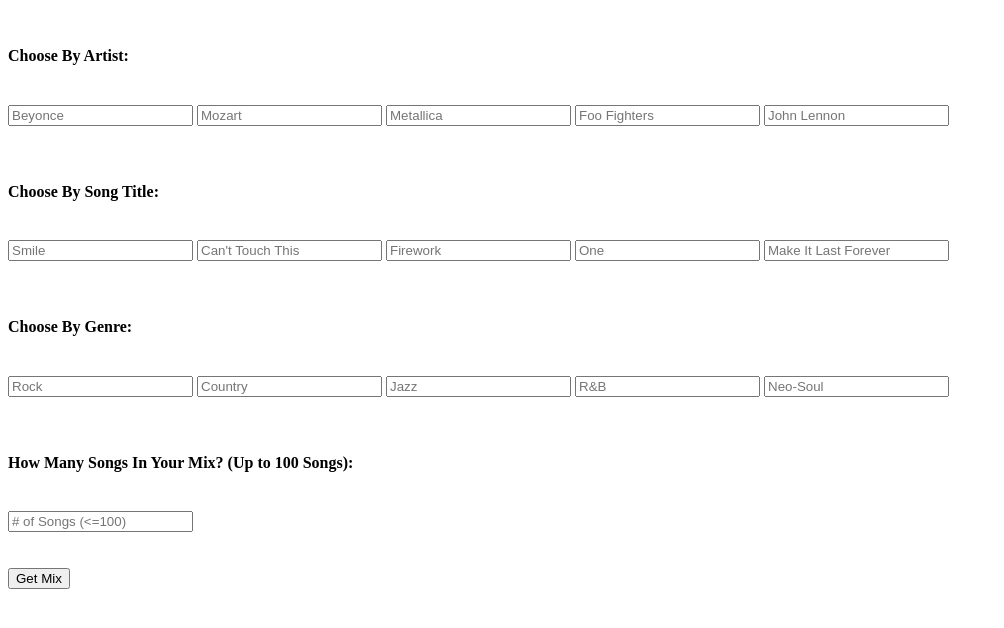
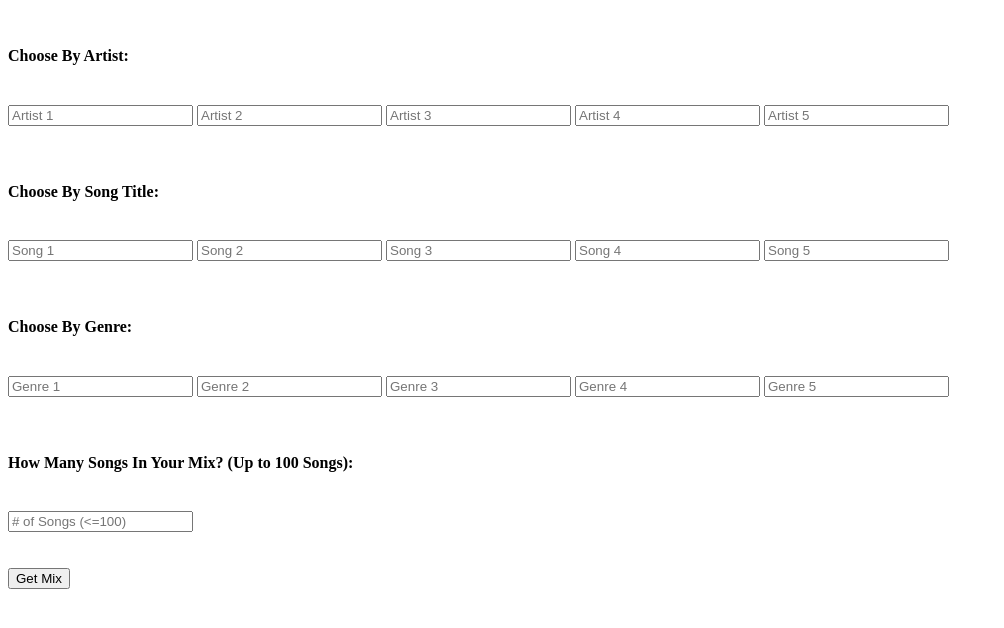
Before and after one commit to lrodger3/Final, a website: page public/html/makemix.html in a window 1280 px wide. Shown: the whole page, without its empty margins (0-1004 px from the left). Drawn offline with Linux system fonts and the light colour scheme.

Commit message:
Copy Changes

```diff
--- a/public/html/makemix.html
+++ b/public/html/makemix.html
@@ -26,11 +26,11 @@
     <br>
     <div class="form-group">
 
-          <input ng-model="mygig.artist1" class="form-control" type="text" placeholder="Beyonce">
-          <input ng-model="mygig.artist2" class="form-control" type="text" placeholder="Mozart">
-          <input ng-model="mygig.artist3" class="form-control" type="text" placeholder="Metallica">
-          <input ng-model="mygig.artist4" class="form-control" type="text" placeholder="Foo Fighters">
-          <input ng-model="mygig.artist5" class="form-control" type="text" placeholder="John Lennon">
+          <input ng-model="mygig.artist1" class="form-control" type="text" placeholder="Artist 1">
+          <input ng-model="mygig.artist2" class="form-control" type="text" placeholder="Artist 2">
+          <input ng-model="mygig.artist3" class="form-control" type="text" placeholder="Artist 3">
+          <input ng-model="mygig.artist4" class="form-control" type="text" placeholder="Artist 4">
+          <input ng-model="mygig.artist5" class="form-control" type="text" placeholder="Artist 5">
     </div>
     <br>
     <br>
@@ -38,11 +38,11 @@
     <br>
     <div class="form-group">
 
-          <input ng-model="mygig.song1" class="form-control" type="text" placeholder="Smile">
-          <input ng-model="mygig.song2" class="form-control" type="text" placeholder="Can't Touch This">
-          <input ng-model="mygig.song3" class="form-control" type="text" placeholder="Firework">
-          <input ng-model="mygig.song4" class="form-control" type="text" placeholder="One">
-          <input ng-model="mygig.song5" class="form-control" type="text" placeholder="Make It Last Forever">
+          <input ng-model="mygig.song1" class="form-control" type="text" placeholder="Song 1">
+          <input ng-model="mygig.song2" class="form-control" type="text" placeholder="Song 2">
+          <input ng-model="mygig.song3" class="form-control" type="text" placeholder="Song 3">
+          <input ng-model="mygig.song4" class="form-control" type="text" placeholder="Song 4">
+          <input ng-model="mygig.song5" class="form-control" type="text" placeholder="Song 5">
     </div>
     <br>
     <br>
@@ -50,11 +50,11 @@
     <br>
     <div class="form-group">
 
-          <input ng-model="mygig.genre1" class="form-control" type="text" placeholder = "Rock">
-          <input ng-model="mygig.genre2" class="form-control" type="text" placeholder = "Country">
-          <input ng-model="mygig.genre3" class="form-control" type="text" placeholder = "Jazz">
-          <input ng-model="mygig.genre4" class="form-control" type="text" placeholder = "R&B">
-          <input ng-model="mygig.genre5" class="form-control" type="text" placeholder = "Neo-Soul">
+          <input ng-model="mygig.genre1" class="form-control" type="text" placeholder = "Genre 1">
+          <input ng-model="mygig.genre2" class="form-control" type="text" placeholder = "Genre 2">
+          <input ng-model="mygig.genre3" class="form-control" type="text" placeholder = "Genre 3">
+          <input ng-model="mygig.genre4" class="form-control" type="text" placeholder = "Genre 4">
+          <input ng-model="mygig.genre5" class="form-control" type="text" placeholder = "Genre 5">
     </div>
     <br>
     <br>
--- a/public/js/controller.mkmix.js
+++ b/public/js/controller.mkmix.js
@@ -26,7 +26,7 @@
     })
 
   TheMix.greeting = "Make My Mix for Spotify";
-  TheMix.instructions1="Use a total of five options to make your mix playlist:";
+  TheMix.instructions1="Use up to a total of five options to make your mix playlist:";
   TheMix.instructions2="Example 1: Artist, Song, Genre, Genre, Genre";
   TheMix.instructions3="Example 2: Artist, Artist, Song, Song, Genre";
   TheMix.instructions4="Example 3: Artist, Artist, Song, Genre, Genre";
```
Also changed, not shown: public/html/index.html (+1 -1 lines), public/html/mixer.html (+1 -1 lines).
